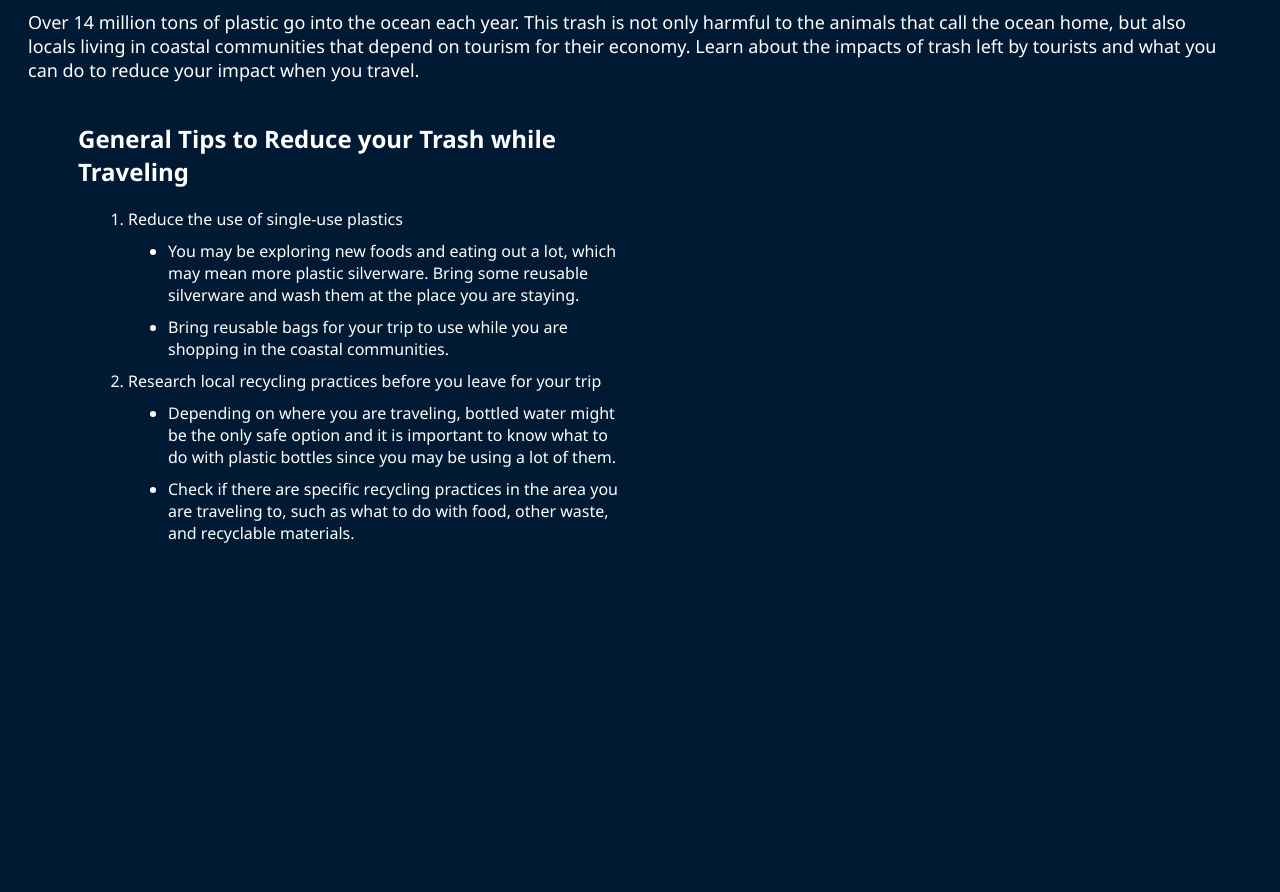
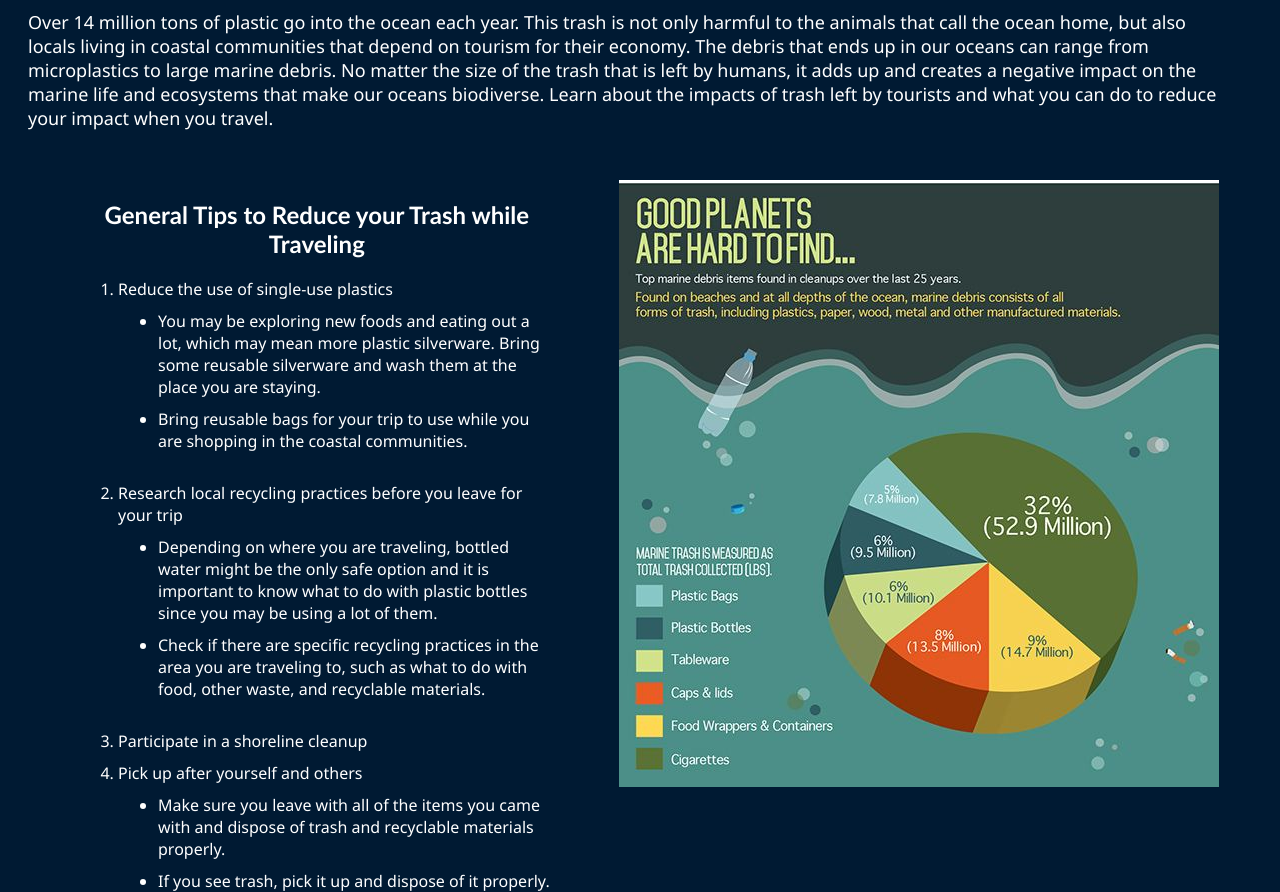
Before and after one commit to Ayykody/info442_B5, a React (Create React App) app in the folder info442/: page /Resources/TouristTrash in a window 1280 px wide. Shown: the part 680-1572 px from the top of the page. Before the commit the page ends 1224 px from the top, so only its background shows below. Built offline with nearby package versions, Linux system fonts and the light colour scheme.

Commit message:
changes to resource pages

```diff
--- a/info442/src/Components/Navbar.css
+++ b/info442/src/Components/Navbar.css
@@ -18,6 +18,7 @@ nav ul{
 	display: flex;
 	margin: 0;
 	padding: 0;
+	list-style-type: none;
 }
 .logo img{
     width: 90px;
@@ -41,9 +42,6 @@ nav ul li a:hover{
     text-decoration: underline;
     color:#ffffff;
 }
-ul{
-    list-style: none;
-}
 a{
     text-decoration: none;
 }
--- a/info442/src/Components/ResourcePages.css
+++ b/info442/src/Components/ResourcePages.css
@@ -1,6 +1,7 @@
 .body {
     margin-top: 110px;
     margin-left: 20px;
+    margin-bottom: 30px;
 }
 
 button {
@@ -34,7 +35,7 @@ button:hover {
     display: block;
 }
 
-h2 {
+.overview-title {
     text-align: left;
     font-family: 'Segoe UI', Tahoma, Geneva, Verdana, sans-serif;
     margin-top: 40px;
@@ -44,18 +45,31 @@ h2 {
     font-family: 'Segoe UI', Tahoma, Geneva, Verdana, sans-serif;
     margin-top: 10px;
     margin-right: 40px;
+    margin-bottom: 50px;
+}
+
+.part-two {
+    display: flex;
 }
 
 .tips-card {
-    margin-left: 50px;
-    width: 550px;
+    flex: 1;
+    margin-left: 40px;
+    max-width: 40%;
     height: 300px;
 }
 
 ul {
     list-style-type: disc;
+    margin-bottom: 30px;
 }
 
 li {
     margin: 10px;
 }
+
+.image-two {
+    max-width: 50%;
+    height: auto;
+    margin: auto;
+}
--- a/info442/src/Components/TouristTrash.js
+++ b/info442/src/Components/TouristTrash.js
@@ -1,5 +1,6 @@
 import React from 'react';
 import beach_trash from '../Images/beach_trash.jpeg';
+import trash_chart from '../Images/trash_chart.jpeg';
 import './ResourcePages.css';
 import { useNavigate } from 'react-router-dom';
 
@@ -11,12 +12,15 @@ function TouristTrash() {
             <button onClick={() => back(-1)}>Back</button>
             <h1 className='header'>Trash Left Behind by Tourists</h1>
             <img className='image' src={beach_trash} alt="trash scattered on the beach" />
-            <h2>Overview</h2>
+            <h2 className='overview-title'>Overview</h2>
             <p className='overview'>
             Over 14 million tons of plastic go into the ocean each year. This trash is not only harmful to the animals that call the ocean home, but also
-            locals living in coastal communities that depend on tourism for their economy. Learn about the impacts of trash left by tourists and what you
-            can do to reduce your impact when you travel.
+            locals living in coastal communities that depend on tourism for their economy. The debris that ends up in our oceans can range from
+            microplastics to large marine debris. No matter the size of the trash that is left by humans, it adds up and creates a negative impact on the
+            marine life and ecosystems that make our oceans biodiverse. Learn about the impacts of trash left by tourists and what you can do to reduce
+            your impact when you travel.
             </p>
+            <div className='part-two'>
                 <div className='tips-card'>
                     <h2>General Tips to Reduce your Trash while Traveling</h2>
                     <ol>
@@ -39,7 +43,19 @@ function TouristTrash() {
                                     other waste, and recyclable materials.
                                 </li>
                             </ul>
+                        <li>Participate in a shoreline cleanup</li>
+                        <li>Pick up after yourself and others</li>
+                            <ul>
+                                <li>
+                                    Make sure you leave with all of the items you came with and dispose of trash and recyclable materials properly.
+                                </li>
+                                <li>
+                                    If you see trash, pick it up and dispose of it properly.
+                                </li>
+                            </ul>
                     </ol>
+                </div>
+                <img className='image-two' src={trash_chart} alt="pie chart of types of trash that are found in the ocean" />
             </div>
         </div>
     )
```
Also changed, not shown: info442/src/Images/trash_chart.jpeg (added). Lines whose indentation alone changed are shown as unchanged.
